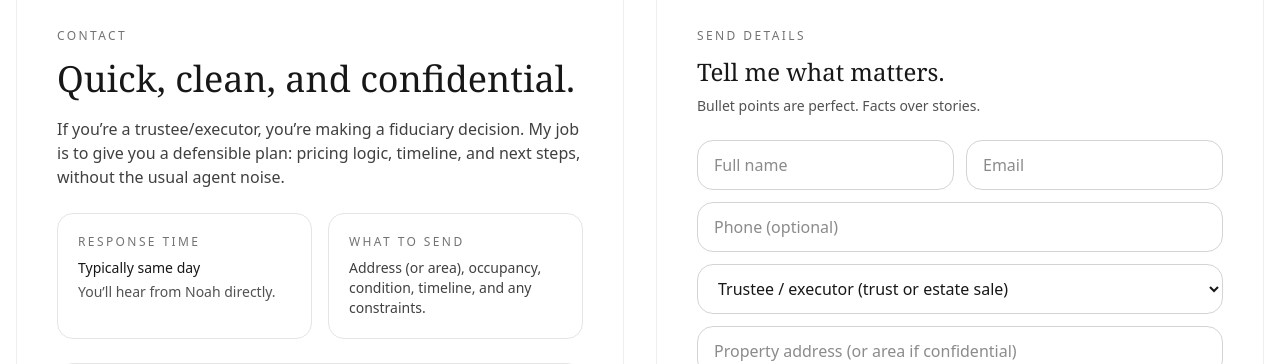
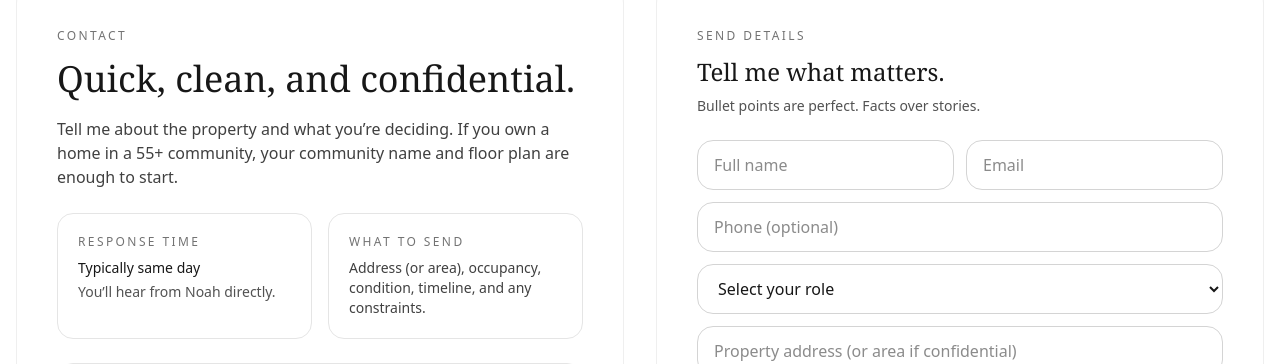
Before and after one commit to windhamnoah77-tech/living-sd-realty, a Next.js app: page /contact in a window 1280 px wide. Shown: the part 196-560 px from the top of the page. Built offline with nearby package versions, Linux system fonts and the light colour scheme; no server answers.

Commit message:
Add countywide 55+ seller experience in app/contact/page.tsx

```diff
--- a/app/contact/page.tsx
+++ b/app/contact/page.tsx
@@ -63,9 +63,7 @@ export default function ContactPage() {
               Quick, clean, and confidential.
             </h1>
             <p className="mt-4 text-neutral-700 max-w-prose">
-              If you’re a trustee/executor, you’re making a fiduciary decision.
-              My job is to give you a defensible plan: pricing logic, timeline,
-              and next steps, without the usual agent noise.
+              Tell me about the property and what you’re deciding. If you own a home in a 55+ community, your community name and floor plan are enough to start.
             </p>
 
             <div className="mt-6 grid sm:grid-cols-2 gap-4 text-sm">
@@ -169,11 +167,13 @@ export default function ContactPage() {
               <select
                 name="role"
                 className="w-full rounded-2xl border border-neutral-300 px-4 py-3"
-                defaultValue="Trustee / executor (trust or estate sale)"
+                defaultValue=""
               >
+                <option value="">Select your role</option>
                 <option>Trustee / executor (trust or estate sale)</option>
                 <option>Investor</option>
                 <option>Seller</option>
+                <option>55+ community homeowner</option>
                 <option>Buyer</option>
                 <option>Other</option>
               </select>
```
